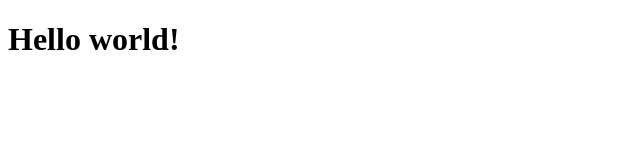
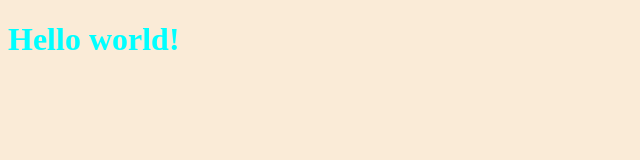
Before and after one commit to puwiii/prueba-git, a plain HTML site: page index.html in a window 1280 px wide. Shown: the whole page, without its empty margins (0-640 px from the left). Drawn offline with Linux system fonts and the light colour scheme.

Commit message:
body styles

```diff
--- a/styles/style.scss
+++ b/styles/style.scss
@@ -0,0 +1,7 @@
+body{
+    background-color: antiquewhite;
+}
+
+h1{
+    color: aqua;
+}
```
Also changed, not shown: styles/style.css, 1 other file.
